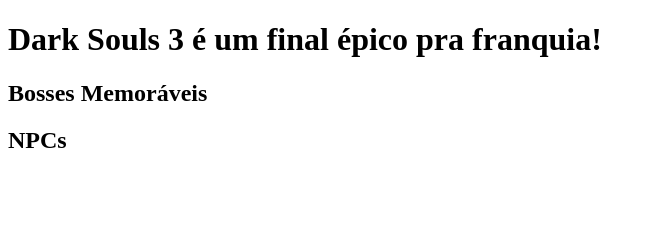
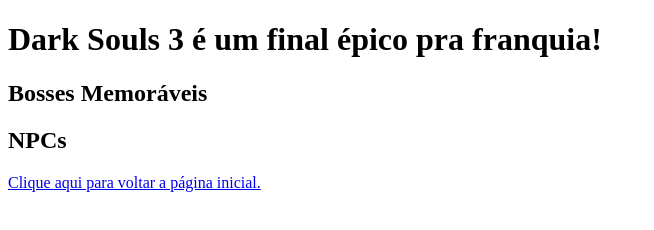
Before and after one commit to DaviMacielCavalcante/SiteFranquiaDarkSouls, a plain HTML site: page pages/pagedarksouls3.html in a window 1280 px wide. Shown: the whole page, without its empty margins (0-654 px from the left). Drawn offline with Linux system fonts and the light colour scheme.

Commit message:
coloquei uma opção para voltar a página inicial

```diff
--- a/pages/pagedarksouls3.html
+++ b/pages/pagedarksouls3.html
@@ -11,5 +11,6 @@
     <h1> Dark Souls 3 é um  final épico pra franquia!</h1>
     <h2>Bosses Memoráveis</h2>
     <h2>NPCs</h2>
+    <a href="../src/index.html">Clique aqui para voltar a página inicial.</a>
 </body>
 </html>
```
Also changed, not shown: pages/pagedarksouls.html (+1 -1 lines).
